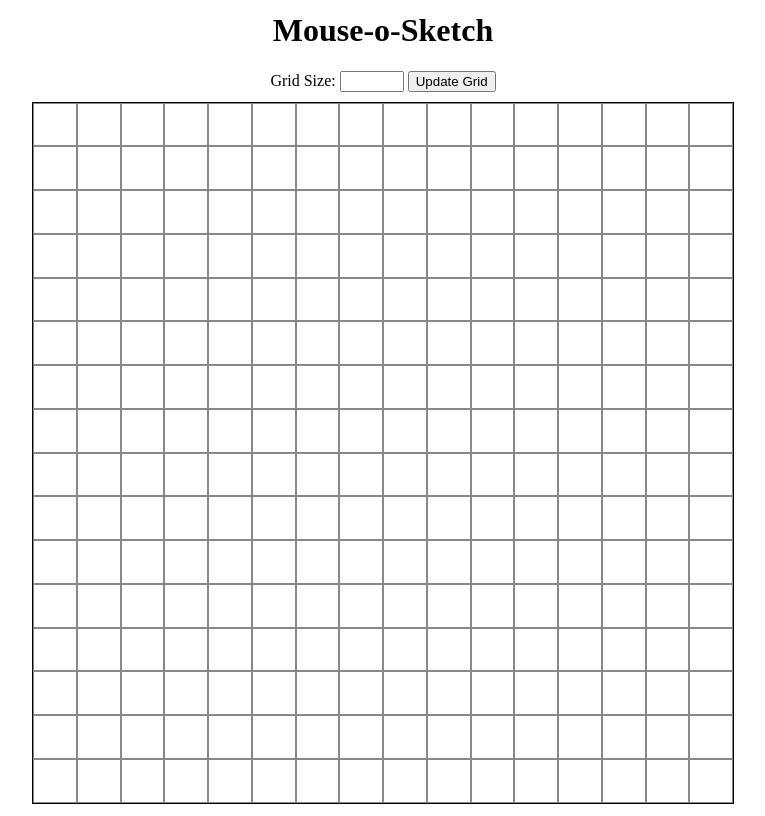
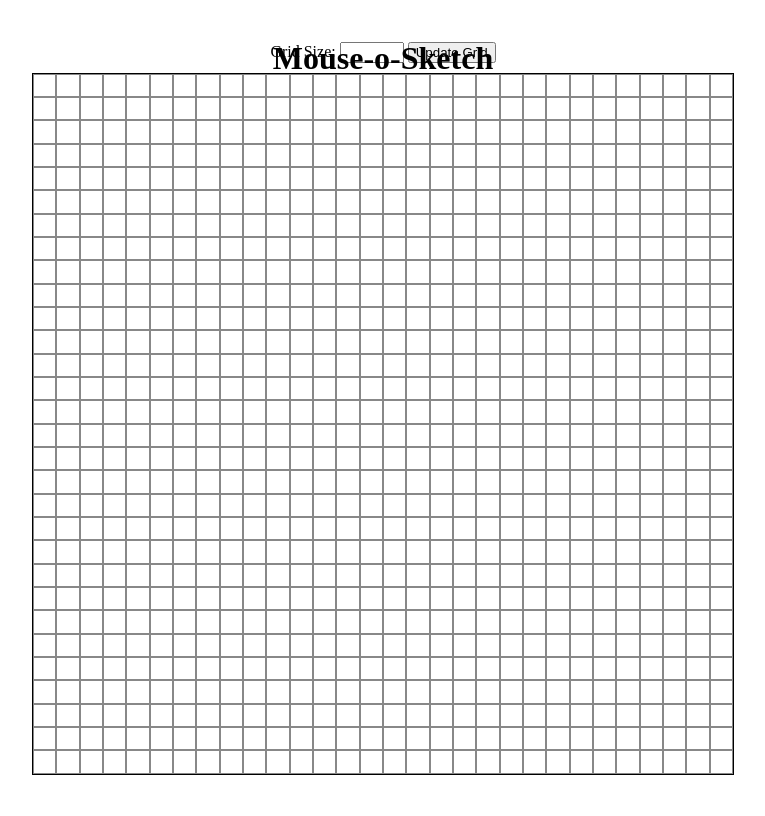
Before and after one commit to ChaoNEil/Etch-A-Sketch, a plain HTML site: page index.html in a window 1280 px wide. Shown: the whole page, without its empty margins (257-1022 px from the left). Drawn offline with Linux system fonts and the light colour scheme.

Commit message:
Alignment fix -(h1)

```diff
--- a/script.js
+++ b/script.js
@@ -2,7 +2,7 @@ const gridContainer = document.querySelector('.grid-container');
 const gridSizeInput = document.getElementById('grid-size');
 const updateGridBtn = document.getElementById('update-grid');
 
-let gridSize = 16; // Initial grid size
+let gridSize = 30; // Initial grid size
 
 // Function to generate the grid
 function generateGrid(size) {
--- a/style.css
+++ b/style.css
@@ -11,6 +11,11 @@ body{
 
 h1 {
   margin-top: 0;
+  position:absolute; /* for positioning the h1 tag independently from the gird*/
+  top: 40px; /* for positioning the h1 tag*/
+  left: 50%; /* for positioning the h1 tag*/
+  transform: translateX(-50%); /* for positioning the h1 tag*/
+
 }
 
 .grid-container {
@@ -19,6 +24,7 @@ h1 {
     border: 1px solid black;
     display: grid;
     grid-template-columns: repeat(16, 1fr);
+    position: relative; /* for positioning the h1 tag independently from the gird*/
 
 }
 
```
